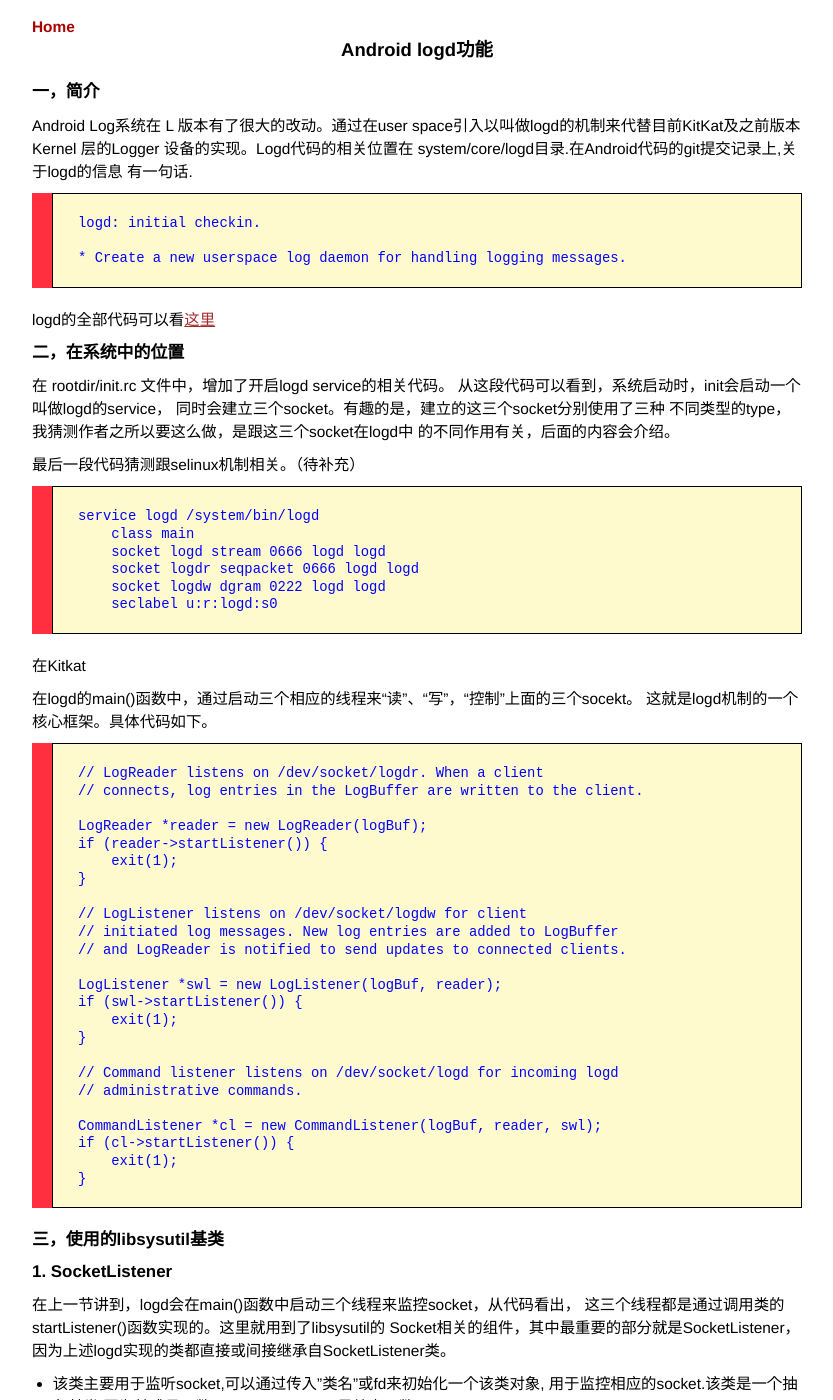
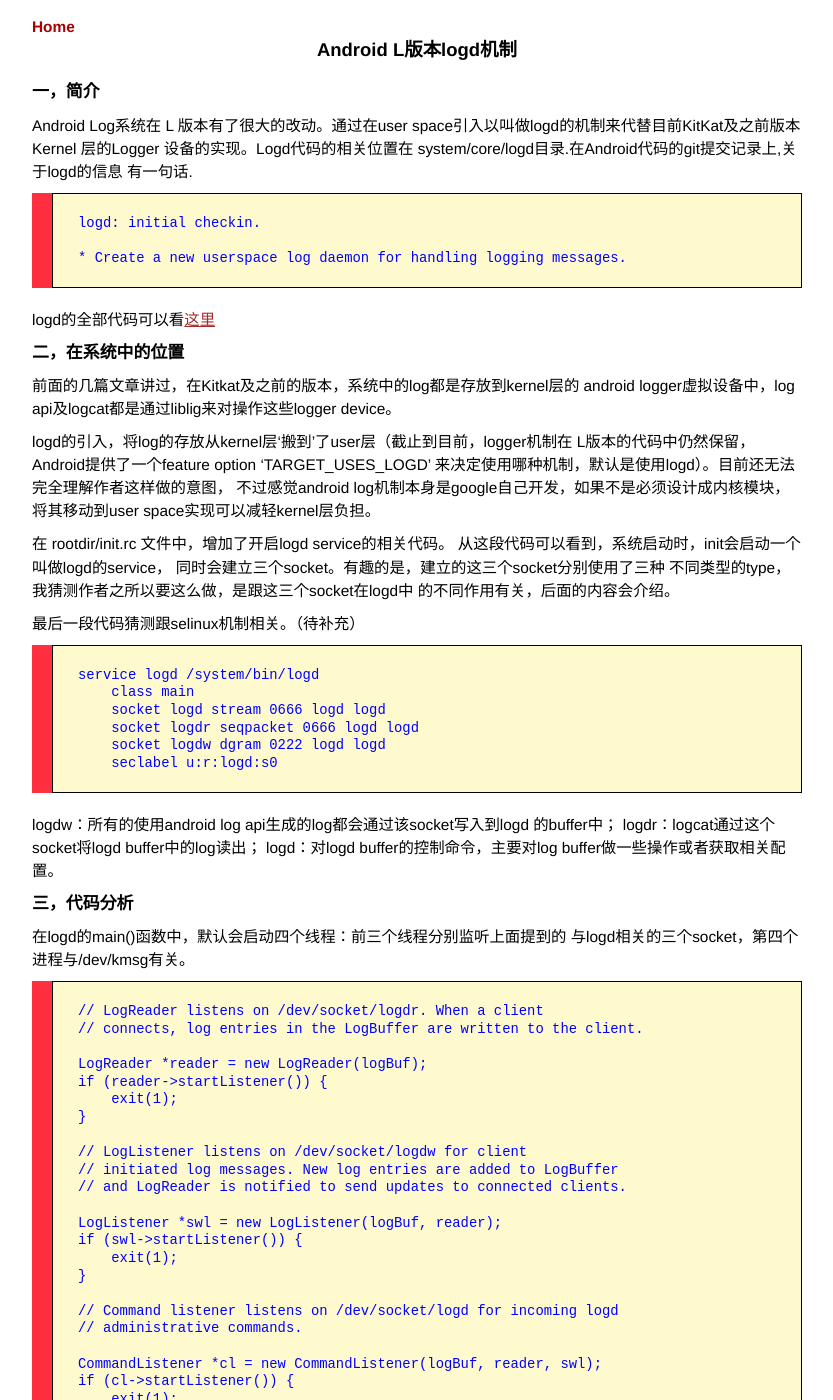
Before and after one commit to byrlx/byrlx.github.io, a Jekyll site: the page built from _posts/2014-03-23-Android-L之-logd机制.md, in a window 1280 px wide and 1400 px high. Shown: the whole window, without its empty margins (223-1056 px from the left). Built offline with Jekyll 4.4.1, drawn with Linux system fonts in a browser that asks for light colours; Markdown is read by kramdown in place of the engine named in the settings.

Commit message:
Update and rename 2014-03-23-Android-L之-logd功能.md to 2014-03-23-Android-L之-logd机制.md

```diff
--- a/_posts/2014-03-23-Android-L之-logd功能.md
+++ b/_posts/2014-03-23-Android-L之-logd机制.md
@@ -1,6 +1,6 @@
 ---
 layout: default
-title: Android logd功能
+title: Android L版本logd机制
 ---
 
 {{page.title}}
@@ -20,6 +20,17 @@
 
 #### 二，在系统中的位置
 
+前面的几篇文章讲过，在Kitkat及之前的版本，系统中的log都是存放到kernel层的
+android logger虚拟设备中，log api及logcat都是通过liblig来对操作这些logger
+device。
+
+logd的引入，将log的存放从kernel层‘搬到’了user层（截止到目前，logger机制在
+L版本的代码中仍然保留，Android提供了一个feature option 'TARGET_USES_LOGD'
+来决定使用哪种机制，默认是使用logd）。目前还无法完全理解作者这样做的意图，
+不过感觉android log机制本身是google自己开发，如果不是必须设计成内核模块，
+将其移动到user space实现可以减轻kernel层负担。
+
+
 在 rootdir/init.rc 文件中，增加了开启logd service的相关代码。
 从这段代码可以看到，系统启动时，init会启动一个叫做logd的service，
 同时会建立三个socket。有趣的是，建立的这三个socket分别使用了三种
@@ -35,10 +46,15 @@
         socket logdw dgram 0222 logd logd
         seclabel u:r:logd:s0
 
-在Kitkat
+logdw：所有的使用android log api生成的log都会通过该socket写入到logd
+的buffer中；
+logdr：logcat通过这个socket将logd buffer中的log读出；
+logd：对logd buffer的控制命令，主要对log buffer做一些操作或者获取相关配置。
 
-在logd的main()函数中，通过启动三个相应的线程来“读”、“写”，“控制”上面的三个socekt。
-这就是logd机制的一个核心框架。具体代码如下。
+#### 三，代码分析
+
+在logd的main()函数中，默认会启动四个线程：前三个线程分别监听上面提到的
+与logd相关的三个socket，第四个进程与/dev/kmsg有关。
 
     // LogReader listens on /dev/socket/logdr. When a client
     // connects, log entries in the LogBuffer are written to the client.
```
Also changed, not shown: other parts of _posts/2014-03-23-Android-L之-logd机制.md (+1 -1 lines).
